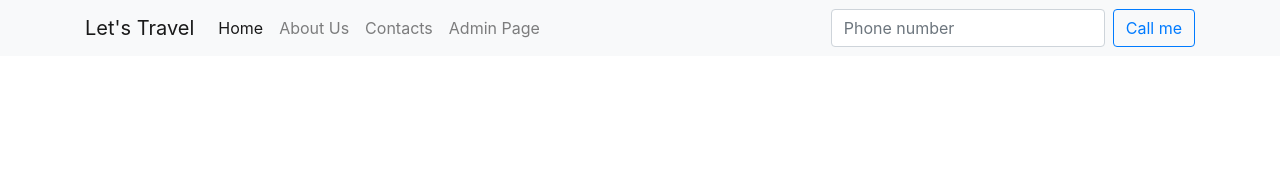
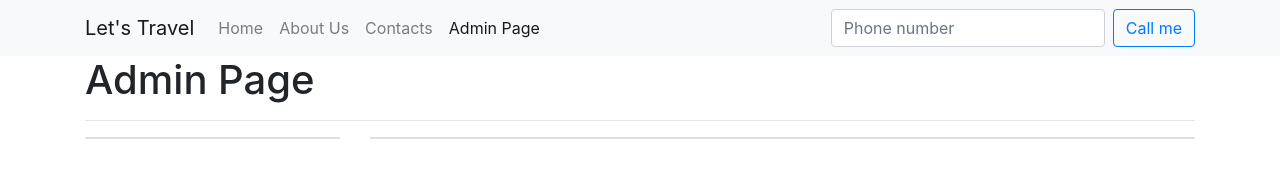
Before and after one commit to henry88lay/Lets-Travel, a website: page application/public/admin/index.html in a window 1280 px wide. Drawn offline with Linux system fonts and the light colour scheme.

Commit message:
building out the main page

```diff
--- a/application/public/admin/index.html
+++ b/application/public/admin/index.html
@@ -17,10 +17,10 @@
                     <span class="navbar-toggler-icon"></span>
                 </button>
                 <div class="collapse navbar-collapse" id="navbarTogglerDemo01">
-                    <a class="navbar-brand" href="#">Let's Travel</a>
+                    <a class="navbar-brand" href="/">Let's Travel</a>
                     <ul class="navbar-nav mr-auto mt-2 mt-lg-0">
-                        <li class="nav-item active">
-                            <a class="nav-link" href="#">Home <span class="sr-only">(current)</span></a>
+                        <li class="nav-item">
+                            <a class="nav-link" href="/">Home <span class="sr-only">(current)</span></a>
                         </li>
                         <li class="nav-item">
                             <a class="nav-link" href="#">About Us</a>
@@ -28,7 +28,7 @@
                         <li class="nav-item">
                             <a class="nav-link" href="#">Contacts</a>
                         </li>
-                        <li class="nav-item">
+                        <li class="nav-item active">
                             <a class="nav-link" href="/admin">Admin Page</a>
                         </li>
                     </ul>
@@ -41,5 +41,27 @@
             </div>
         </nav>
     </header>
+    <main>
+        <div class="container">
+            <h1>Admin Page</h1>
+            <hr>
+            <div class="row">
+                <div class="col-3">
+                    <div class="card">
+                        <div class="card-block">
+
+                        </div>
+                    </div>
+                </div>
+                <div class="col-9">
+                    <div class="card">
+                        <div class="card-block">
+
+                        </div>
+                    </div>
+                </div>
+            </div>
+        </div>
+    </main>
 </body>
 </html>
```
